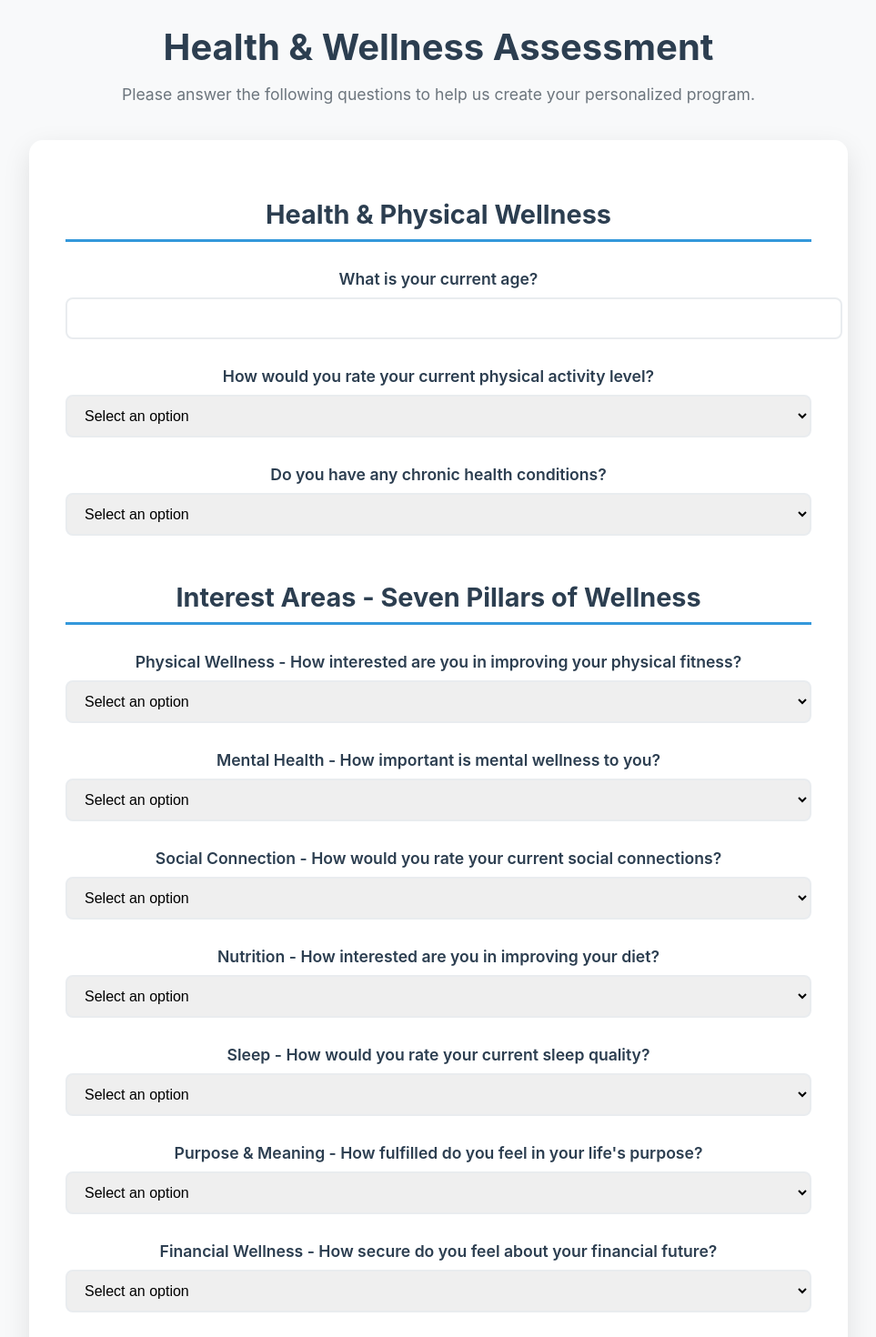
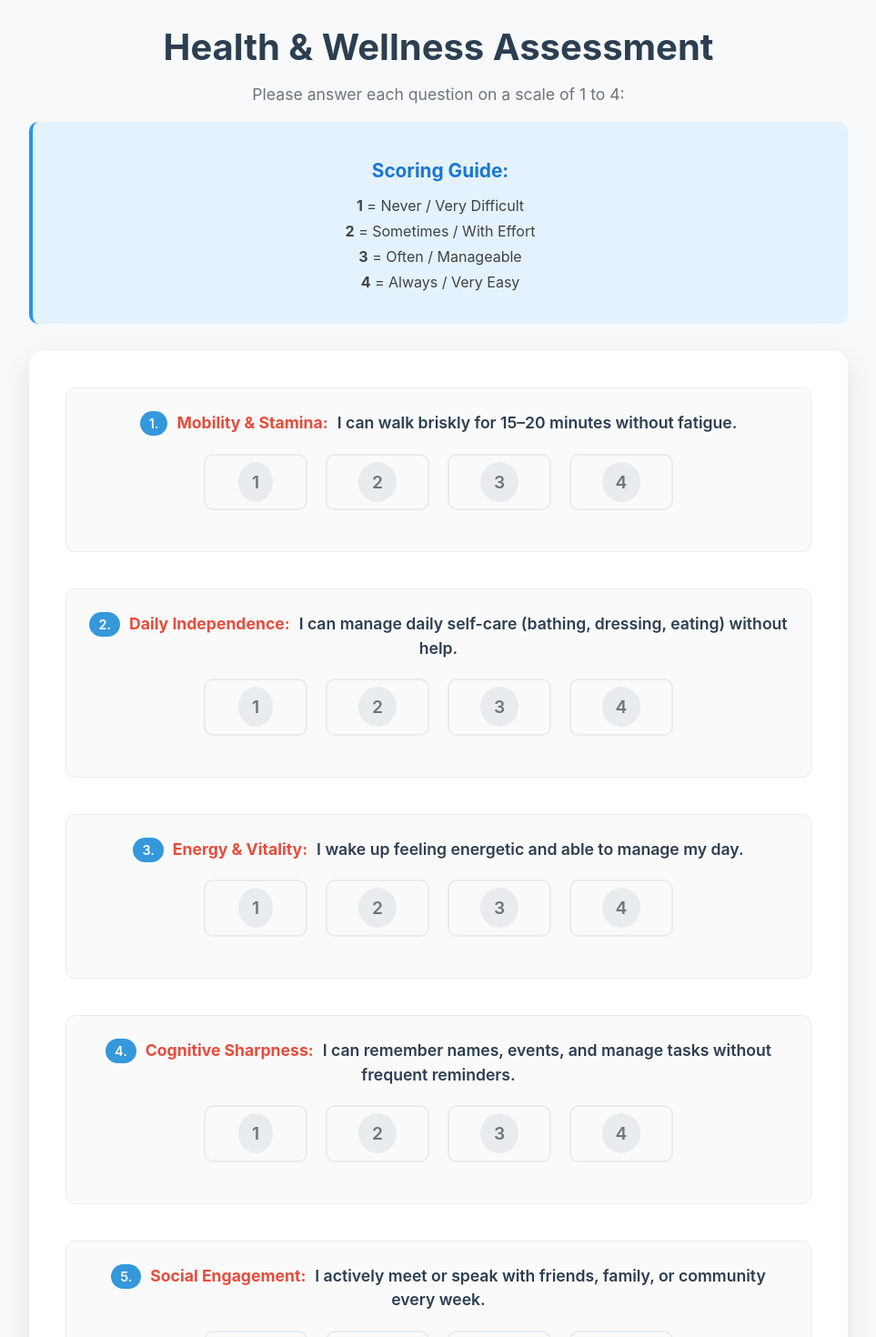
Before and after one commit to anuraag-home/health-span-platform, a React (Create React App) app in the folder client/: page /questionnaire in a window 1280 px wide. Shown: the part 40-1510 px from the top of the page at 91% size, without its empty margins (158-1121 px from the left). Built offline with nearby package versions, Linux system fonts and the light colour scheme.

Commit message:
Updated questionnaire with new 10-question format and health span scoring system

```diff
--- a/client/src/pages/QuestionnairePage.css
+++ b/client/src/pages/QuestionnairePage.css
@@ -5,7 +5,7 @@
 }
 
 .container {
-  max-width: 800px;
+  max-width: 900px;
   margin: 0 auto;
   padding: 0 20px;
 }
@@ -20,8 +20,32 @@
 .questionnaire-page > .container > p {
   text-align: center;
   color: #6c757d;
-  margin-bottom: 40px;
+  margin-bottom: 20px;
   font-size: 1.1rem;
+}
+
+.scoring-guide {
+  background: #e3f2fd;
+  padding: 20px;
+  border-radius: 10px;
+  margin-bottom: 30px;
+  border-left: 4px solid #2196f3;
+}
+
+.scoring-guide h3 {
+  color: #1976d2;
+  margin-bottom: 15px;
+  font-size: 1.3rem;
+}
+
+.scoring-guide ul {
+  list-style: none;
+  padding: 0;
+}
+
+.scoring-guide li {
+  margin-bottom: 8px;
+  color: #424242;
 }
 
 .questionnaire-form {
@@ -29,6 +53,108 @@
   padding: 40px;
   border-radius: 15px;
   box-shadow: 0 10px 30px rgba(0, 0, 0, 0.1);
+}
+
+.question {
+  margin-bottom: 40px;
+  padding: 25px;
+  border: 1px solid #e9ecef;
+  border-radius: 10px;
+  background: #fafafa;
+}
+
+.question label {
+  display: block;
+  margin-bottom: 20px;
+  font-weight: 600;
+  color: #2c3e50;
+  font-size: 1.1rem;
+  line-height: 1.5;
+}
+
+.question-number {
+  background: #3498db;
+  color: white;
+  padding: 5px 10px;
+  border-radius: 20px;
+  font-size: 0.9rem;
+  margin-right: 10px;
+}
+
+.question-category {
+  color: #e74c3c;
+  font-weight: 700;
+  margin-right: 10px;
+}
+
+.question-text {
+  color: #2c3e50;
+}
+
+.radio-group {
+  display: flex;
+  gap: 20px;
+  justify-content: center;
+  flex-wrap: wrap;
+}
+
+.radio-option {
+  display: flex;
+  flex-direction: column;
+  align-items: center;
+  cursor: pointer;
+  padding: 15px;
+  border: 2px solid #e9ecef;
+  border-radius: 10px;
+  transition: all 0.3s ease;
+  min-width: 80px;
+}
+
+.radio-option:hover {
+  border-color: #3498db;
+  background: #f8f9fa;
+}
+
+.radio-option input[type="radio"] {
+  display: none;
+}
+
+.radio-option input[type="radio"]:checked + .radio-label {
+  background: #3498db;
+  color: white;
+}
+
+.radio-label {
+  background: #e9ecef;
+  color: #6c757d;
+  padding: 10px 15px;
+  border-radius: 50%;
+  font-weight: 600;
+  font-size: 1.2rem;
+  transition: all 0.3s ease;
+  min-width: 40px;
+  text-align: center;
+}
+
+.score-display {
+  background: #d4edda;
+  border: 1px solid #c3e6cb;
+  border-radius: 10px;
+  padding: 20px;
+  margin: 30px 0;
+  text-align: center;
+}
+
+.score-display h3 {
+  color: #155724;
+  margin-bottom: 10px;
+  font-size: 1.5rem;
+}
+
+.score-display p {
+  color: #155724;
+  font-size: 1.1rem;
+  margin: 0;
 }
 
 .question-section {
@@ -41,35 +167,6 @@
   padding-bottom: 10px;
   margin-bottom: 30px;
   font-size: 1.8rem;
-}
-
-.question {
-  margin-bottom: 30px;
-}
-
-.question label {
-  display: block;
-  margin-bottom: 10px;
-  font-weight: 600;
-  color: #2c3e50;
-  font-size: 1.1rem;
-}
-
-.question input,
-.question select {
-  width: 100%;
-  padding: 12px 15px;
-  border: 2px solid #e9ecef;
-  border-radius: 8px;
-  font-size: 1rem;
-  transition: border-color 0.3s ease;
-}
-
-.question input:focus,
-.question select:focus {
-  outline: none;
-  border-color: #3498db;
-  box-shadow: 0 0 0 3px rgba(52, 152, 219, 0.1);
 }
 
 .file-upload {
@@ -128,4 +225,13 @@
   .questionnaire-page h1 {
     font-size: 2rem;
   }
+
+  .radio-group {
+    gap: 10px;
+  }
+
+  .radio-option {
+    min-width: 60px;
+    padding: 10px;
+  }
 }
--- a/client/src/pages/QuestionnairePage.tsx
+++ b/client/src/pages/QuestionnairePage.tsx
@@ -4,7 +4,7 @@ import axios from 'axios';
 import './QuestionnairePage.css';
 
 interface QuestionnaireResponse {
-  [key: string]: string | number;
+  [key: string]: number;
 }
 
 const QuestionnairePage: React.FC = () => {
@@ -13,7 +13,7 @@ const QuestionnairePage: React.FC = () => {
   const [isSubmitting, setIsSubmitting] = useState(false);
   const [uploadedFile, setUploadedFile] = useState<File | null>(null);
 
-  const handleInputChange = (questionId: string, value: string | number) => {
+  const handleInputChange = (questionId: string, value: number) => {
     setResponses(prev => ({
       ...prev,
       [questionId]: value
@@ -25,6 +25,20 @@ const QuestionnairePage: React.FC = () => {
     if (file) {
       setUploadedFile(file);
     }
+  };
+
+  const calculateScore = () => {
+    const totalScore = Object.values(responses).reduce((sum, score) => sum + score, 0);
+    return totalScore;
+  };
+
+  const getHealthSpanCategory = (score: number) => {
+    if (score >= 35) return "Active Explorer";
+    if (score >= 28) return "Steady Navigator";
+    if (score >= 20) return "Support Seeker";
+    if (score >= 15) return "Dependent";
+    if (score >= 10) return "Declining";
+    return "End-of-Life";
   };
 
   const handleSubmit = async (event: React.FormEvent) => {
@@ -42,16 +56,24 @@ const QuestionnairePage: React.FC = () => {
         console.log('File uploaded:', uploadResponse.data);
       }
 
+      // Calculate score and category
+      const totalScore = calculateScore();
+      const healthSpanCategory = getHealthSpanCategory(totalScore);
+
       // Analyze questionnaire responses
       const analysisResponse = await axios.post('/api/analyze-questionnaire', {
-        responses: responses
+        responses: responses,
+        totalScore: totalScore,
+        healthSpanCategory: healthSpanCategory
       });
 
       // Navigate to results page with the analysis
       navigate('/results', {
         state: {
           results: analysisResponse.data,
-          responses: responses
+          responses: responses,
+          totalScore: totalScore,
+          healthSpanCategory: healthSpanCategory
         }
       });
 
@@ -63,182 +85,114 @@ const QuestionnairePage: React.FC = () => {
     }
   };
 
+  const questions = [
+    {
+      id: 'mobility',
+      text: 'I can walk briskly for 15–20 minutes without fatigue.',
+      category: 'Mobility & Stamina'
+    },
+    {
+      id: 'independence',
+      text: 'I can manage daily self-care (bathing, dressing, eating) without help.',
+      category: 'Daily Independence'
+    },
+    {
+      id: 'energy',
+      text: 'I wake up feeling energetic and able to manage my day.',
+      category: 'Energy & Vitality'
+    },
+    {
+      id: 'cognitive',
+      text: 'I can remember names, events, and manage tasks without frequent reminders.',
+      category: 'Cognitive Sharpness'
+    },
+    {
+      id: 'social',
+      text: 'I actively meet or speak with friends, family, or community every week.',
+      category: 'Social Engagement'
+    },
+    {
+      id: 'resilience',
+      text: 'I handle stress, setbacks, or health worries without feeling overwhelmed.',
+      category: 'Emotional Resilience'
+    },
+    {
+      id: 'chronic',
+      text: 'My health conditions (if any) are well managed and don\'t limit my daily life.',
+      category: 'Chronic Conditions'
+    },
+    {
+      id: 'balance',
+      text: 'I can bend, climb stairs, or stand up from a chair without difficulty.',
+      category: 'Balance & Flexibility'
+    },
+    {
+      id: 'support',
+      text: 'I rarely need assistance from others for my daily routines.',
+      category: 'Support Needs'
+    },
+    {
+      id: 'purpose',
+      text: 'I feel motivated about my future and look forward to activities.',
+      category: 'Purpose & Outlook'
+    }
+  ];
+
+  const totalScore = calculateScore();
+
   return (
     <div className="questionnaire-page">
       <div className="container">
         <h1>Health & Wellness Assessment</h1>
-        <p>Please answer the following questions to help us create your personalized program.</p>
+        <p>Please answer each question on a scale of 1 to 4:</p>
+
+        <div className="scoring-guide">
+          <h3>Scoring Guide:</h3>
+          <ul>
+            <li><strong>1</strong> = Never / Very Difficult</li>
+            <li><strong>2</strong> = Sometimes / With Effort</li>
+            <li><strong>3</strong> = Often / Manageable</li>
+            <li><strong>4</strong> = Always / Very Easy</li>
+          </ul>
+        </div>
 
         <form onSubmit={handleSubmit} className="questionnaire-form">
 
-          {/* Health Span Questions */}
-          <section className="question-section">
-            <h2>Health & Physical Wellness</h2>
+          {questions.map((question, index) => (
+            <div key={question.id} className="question">
+              <label>
+                <span className="question-number">{index + 1}.</span>
+                <span className="question-category">{question.category}:</span>
+                <span className="question-text">{question.text}</span>
+              </label>
 
-            <div className="question">
-              <label>What is your current age?</label>
-              <input
-                type="number"
-                value={responses.age || ''}
-                onChange={(e) => handleInputChange('age', e.target.value)}
-                required
-              />
+              <div className="radio-group">
+                {[1, 2, 3, 4].map((value) => (
+                  <label key={value} className="radio-option">
+                    <input
+                      type="radio"
+                      name={question.id}
+                      value={value}
+                      checked={responses[question.id] === value}
+                      onChange={(e) => handleInputChange(question.id, parseInt(e.target.value))}
+                      required
+                    />
+                    <span className="radio-label">{value}</span>
+                  </label>
+                ))}
+              </div>
             </div>
+          ))}
 
-            <div className="question">
-              <label>How would you rate your current physical activity level?</label>
-              <select
-                value={responses.activityLevel || ''}
-                onChange={(e) => handleInputChange('activityLevel', e.target.value)}
-                required
-              >
-                <option value="">Select an option</option>
-                <option value="sedentary">Sedentary (little to no exercise)</option>
-                <option value="lightly-active">Lightly Active (light exercise 1-3 days/week)</option>
-                <option value="moderately-active">Moderately Active (moderate exercise 3-5 days/week)</option>
-                <option value="very-active">Very Active (hard exercise 6-7 days/week)</option>
-                <option value="extremely-active">Extremely Active (very hard exercise, physical job)</option>
-              </select>
-            </div>
-
-            <div className="question">
-              <label>Do you have any chronic health conditions?</label>
-              <select
-                value={responses.chronicConditions || ''}
-                onChange={(e) => handleInputChange('chronicConditions', e.target.value)}
-                required
-              >
-                <option value="">Select an option</option>
-                <option value="none">None</option>
-                <option value="diabetes">Diabetes</option>
-                <option value="hypertension">Hypertension</option>
-                <option value="heart-disease">Heart Disease</option>
-                <option value="arthritis">Arthritis</option>
-                <option value="other">Other</option>
-              </select>
-            </div>
-          </section>
-
-          {/* Seven Pillars Questions */}
-          <section className="question-section">
-            <h2>Interest Areas - Seven Pillars of Wellness</h2>
-
-            <div className="question">
-              <label>Physical Wellness - How interested are you in improving your physical fitness?</label>
-              <select
-                value={responses.physicalWellness || ''}
-                onChange={(e) => handleInputChange('physicalWellness', e.target.value)}
-                required
-              >
-                <option value="">Select an option</option>
-                <option value="1">Not interested</option>
-                <option value="2">Slightly interested</option>
-                <option value="3">Somewhat interested</option>
-                <option value="4">Very interested</option>
-                <option value="5">Extremely interested</option>
-              </select>
-            </div>
-
-            <div className="question">
-              <label>Mental Health - How important is mental wellness to you?</label>
-              <select
-                value={responses.mentalHealth || ''}
-                onChange={(e) => handleInputChange('mentalHealth', e.target.value)}
-                required
-              >
-                <option value="">Select an option</option>
-                <option value="1">Not important</option>
-                <option value="2">Slightly important</option>
-                <option value="3">Somewhat important</option>
-                <option value="4">Very important</option>
-                <option value="5">Extremely important</option>
-              </select>
-            </div>
-
-            <div className="question">
-              <label>Social Connection - How would you rate your current social connections?</label>
-              <select
-                value={responses.socialConnection || ''}
-                onChange={(e) => handleInputChange('socialConnection', e.target.value)}
-                required
-              >
-                <option value="">Select an option</option>
-                <option value="1">Very isolated</option>
-                <option value="2">Somewhat isolated</option>
-                <option value="3">Moderate connections</option>
-                <option value="4">Good connections</option>
-                <option value="5">Excellent connections</option>
-              </select>
-            </div>
-
-            <div className="question">
-              <label>Nutrition - How interested are you in improving your diet?</label>
-              <select
-                value={responses.nutrition || ''}
-                onChange={(e) => handleInputChange('nutrition', e.target.value)}
-                required
-              >
-                <option value="">Select an option</option>
-                <option value="1">Not interested</option>
-                <option value="2">Slightly interested</option>
-                <option value="3">Somewhat interested</option>
-                <option value="4">Very interested</option>
-                <option value="5">Extremely interested</option>
-              </select>
-            </div>
-
-            <div className="question">
-              <label>Sleep - How would you rate your current sleep quality?</label>
-              <select
-                value={responses.sleep || ''}
-                onChange={(e) => handleInputChange('sleep', e.target.value)}
-                required
-              >
-                <option value="">Select an option</option>
-                <option value="1">Poor</option>
-                <option value="2">Fair</option>
-                <option value="3">Good</option>
-                <option value="4">Very Good</option>
-                <option value="5">Excellent</option>
-              </select>
-            </div>
-
-            <div className="question">
-              <label>Purpose & Meaning - How fulfilled do you feel in your life's purpose?</label>
-              <select
-                value={responses.purpose || ''}
-                onChange={(e) => handleInputChange('purpose', e.target.value)}
-                required
-              >
-                <option value="">Select an option</option>
-                <option value="1">Not fulfilled</option>
-                <option value="2">Slightly fulfilled</option>
-                <option value="3">Somewhat fulfilled</option>
-                <option value="4">Very fulfilled</option>
-                <option value="5">Extremely fulfilled</option>
-              </select>
-            </div>
-
-            <div className="question">
-              <label>Financial Wellness - How secure do you feel about your financial future?</label>
-              <select
-                value={responses.financial || ''}
-                onChange={(e) => handleInputChange('financial', e.target.value)}
-                required
-              >
-                <option value="">Select an option</option>
-                <option value="1">Very insecure</option>
-                <option value="2">Somewhat insecure</option>
-                <option value="3">Moderately secure</option>
-                <option value="4">Secure</option>
-                <option value="5">Very secure</option>
-              </select>
-            </div>
-          </section>
+          {/* Current Score Display */}
+          <div className="score-display">
+            <h3>Current Score: {totalScore} / 40</h3>
+            <p>Health Span Category: <strong>{getHealthSpanCategory(totalScore)}</strong></p>
+          </div>
 
           {/* File Upload Section */}
           <section className="question-section">
-            <h2>Additional Information (Optional)</h2>
+            <h2>Alternative: Upload Completed Questionnaire</h2>
             <p>If you prefer, you can download our questionnaire template, fill it out, and upload it here:</p>
 
             <div className="file-upload">
@@ -257,7 +211,7 @@ const QuestionnairePage: React.FC = () => {
           <button
             type="submit"
             className="submit-button"
-            disabled={isSubmitting}
+            disabled={isSubmitting || Object.keys(responses).length < 10}
           >
             {isSubmitting ? 'Processing...' : 'Submit Assessment'}
           </button>
```
Also changed, not shown: 1 other file (tests, documents, lock files or other folders).
